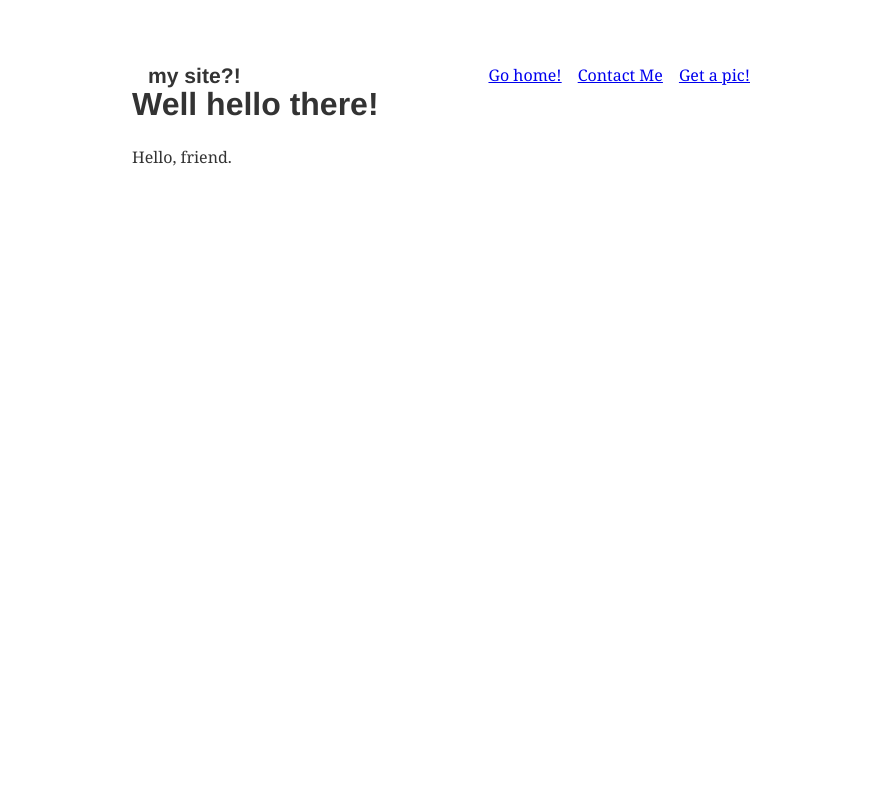
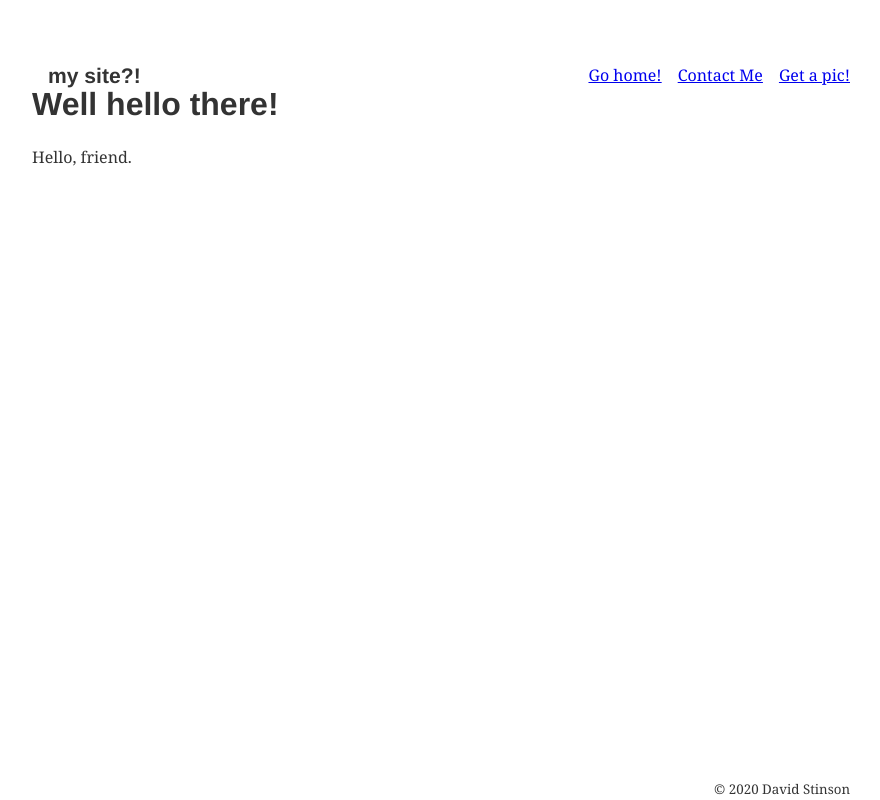
Before and after one commit to DavidAndShark/hello-gatsby, a Gatsby site: page / in a window 1280 px wide. Shown: the whole page, without its empty margins (199-1079 px from the left). Built offline with nearby package versions, Linux system fonts and the light colour scheme; Gatsby itself is replaced by a stand-in of ours.

Commit message:
build site style

```diff
--- /dev/null
+++ b/src/components/footer/index.jsx
@@ -0,0 +1,9 @@
+import React from "react"
+
+export default function Footer() {
+  return (
+    <footer style={{textAlign: "right"}}>
+      <small>&copy; {new Date().getFullYear()} David Stinson</small>
+    </footer>
+  )
+}
--- a/src/components/layout/index.jsx
+++ b/src/components/layout/index.jsx
@@ -1,6 +1,7 @@
 import React from "react"
 import NavBar from "../navbar"
 import styles from "./layout.module.css"
+import Footer from "../footer"
 
 export default function Layout({ children }) {
   return (
@@ -9,6 +10,7 @@ export default function Layout({ children }) {
       <main>
         {children}
       </main>
+      <Footer />
     </div>
   )
 }
--- a/src/components/layout/layout.module.css
+++ b/src/components/layout/layout.module.css
@@ -1,5 +1,12 @@
 .layout {
-  margin: 3rem auto;
-  max-width: 650px;
+  margin: 3rem auto 0;
+  max-width: 850px;
   padding: 0 1rem;
+  display: flex;
+  flex-direction: column;
+  min-height: calc(100vh - 3rem);
 }
+
+.layout > main {
+  flex-grow: 1;
+}
--- a/src/components/navbar/index.jsx
+++ b/src/components/navbar/index.jsx
@@ -3,7 +3,6 @@ import { Link } from "gatsby"
 import styles from "./navbar.module.css"
 
 export default function NavBar() {
-  console.log(styles)
   return (
     <nav className={styles.nav}>
       <h3 id={styles.siteTitle}>my site?!</h3>
--- a/src/utils/typography.js
+++ b/src/utils/typography.js
@@ -1,5 +1,5 @@
 import Typography from "typography"
-import oceanBeachTheme from 'typography-theme-ocean-beach'
+import oceanBeachTheme from "typography-theme-ocean-beach"
 
 const typography = new Typography(oceanBeachTheme)
 
```
